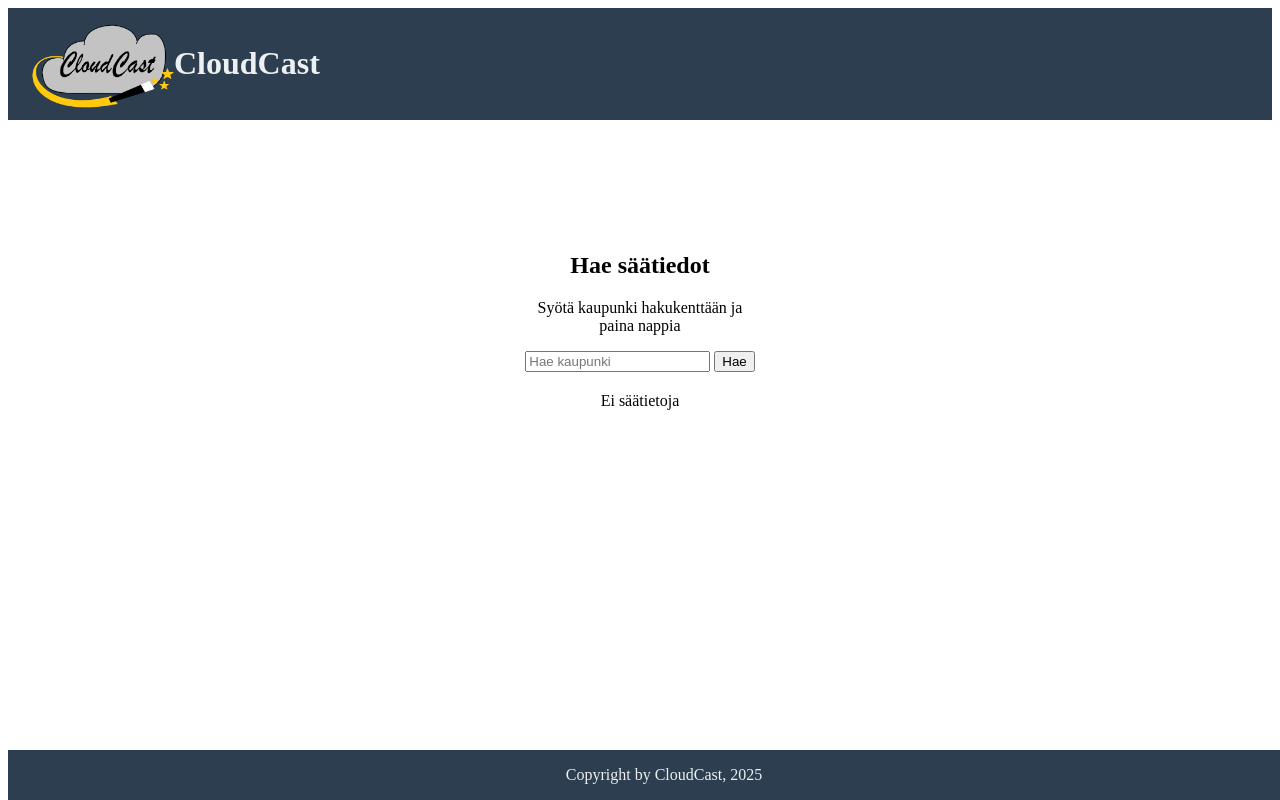
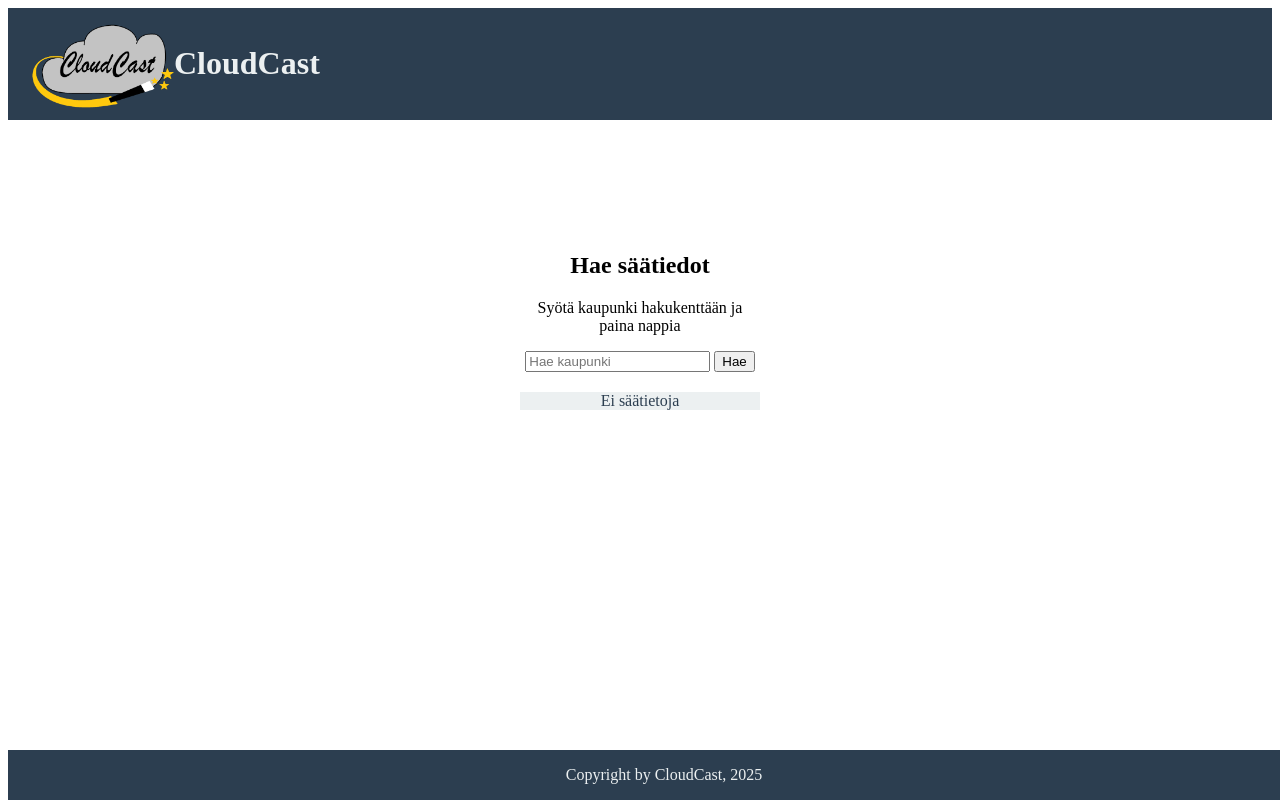
Before and after one commit to jamktiko/ryhm-kolmetesti, a SvelteKit app: page / in a window 1280 px wide. Built offline with nearby package versions, Linux system fonts and the light colour scheme; no server answers.

Commit message:
Added WeatherMain component and fixed some typos

```diff
--- /dev/null
+++ b/src/lib/components/WeatherMain.svelte
@@ -0,0 +1,40 @@
+<script lang="ts">
+	import type {
+		Weather,
+		CurrentUnits,
+		Current,
+		HourlyUnits,
+		Hourly,
+		DailyUnits,
+		Daily
+	} from '$lib/types/weather';
+	interface Props {
+		weather: Weather | null;
+		returnedCity: string;
+	}
+	let { weather, returnedCity }: Props = $props();
+</script>
+
+<h2>{returnedCity}</h2>
+{#if weather}
+	<p>Temperature {weather.current.temperature_2m} °C</p>
+	<p>Apparent temperature {weather.current.apparent_temperature} °C</p>
+	<p>Relative humidity{weather.current.relative_humidity_2m} %</p>
+	<p>Wind speed{weather.current.wind_speed_10m} m/s</p>
+	<p>Wind Direction{weather.current.wind_direction_10m} °</p>
+	<p>Cloud cover{weather.current.cloud_cover} %</p>
+	<p>Now is {weather.current.is_day ? 'Day' : 'Night'}</p>
+	<p>Rain {weather.current.rain} mm</p>
+{:else}
+	<p>Ei säätietoja</p>
+{/if}
+
+<style>
+	h2 {
+		color: var(--main-color);
+	}
+	p {
+		color: var(--main-color);
+		background-color: var(--sec-color);
+	}
+</style>
--- a/src/routes/+page.svelte
+++ b/src/routes/+page.svelte
@@ -1,4 +1,5 @@
 <script lang="ts">
+	import WeatherMain from '$lib/components/WeatherMain.svelte';
 	import Button from '$lib/components/Button.svelte';
 	import UserInput from '$lib/components/UserInput.svelte';
 	import { onMount } from 'svelte';
@@ -13,7 +14,7 @@
 	} from '$lib/types/weather';
 
 	let selectedCity: string = $state('');
-	let returndedCity: string = $state('');
+	let returnedCity: string = $state('');
 	let weather: Weather | null = $state(null);
 
 	// Hakee kaupungin koordinaatit kaupungin nimen perusteella
@@ -29,9 +30,9 @@
 	// Hakee sään kaupungin koordinaattien perusteella
 	async function haeSaa() {
 		const kaupunki = await haeKaupunki();
-		returndedCity = kaupunki.name;
+		returnedCity = kaupunki.name;
 		await fetch(
-			`https://api.open-meteo.com/v1/forecast?latitude=${kaupunki.latitude}&longitude=${kaupunki.longitude}&current=temperature_2m,rain,precipitation,showers,snowfall,relative_humidity_2m,apparent_temperature,is_day`
+			`https://api.open-meteo.com/v1/forecast?latitude=${kaupunki.latitude}&longitude=${kaupunki.longitude}&daily=temperature_2m_max,temperature_2m_min,wind_speed_10m_max,wind_direction_10m_dominant,uv_index_max,precipitation_probability_max,temperature_2m_mean,cloud_cover_mean&hourly=temperature_2m,relative_humidity_2m,precipitation_probability,precipitation,wind_speed_10m,cloud_cover,wind_direction_10m,uv_index,is_day,sunshine_duration&current=temperature_2m,rain,precipitation,showers,snowfall,relative_humidity_2m,apparent_temperature,is_day,wind_speed_10m,wind_direction_10m,cloud_cover&temporal_resolution=hourly_3`
 		).then((vastaus) => {
 			vastaus.json().then((data) => {
 				weather = data;
@@ -72,9 +73,4 @@
 	text="Hae"
 	disabled={false}
 />
-<h2>{returndedCity}</h2>
-{#if weather}
-	<p>{weather.current.temperature_2m} °C</p>
-{:else}
-	<p>Ei säätietoja</p>
-{/if}
+<WeatherMain {weather} {returnedCity} />
```
